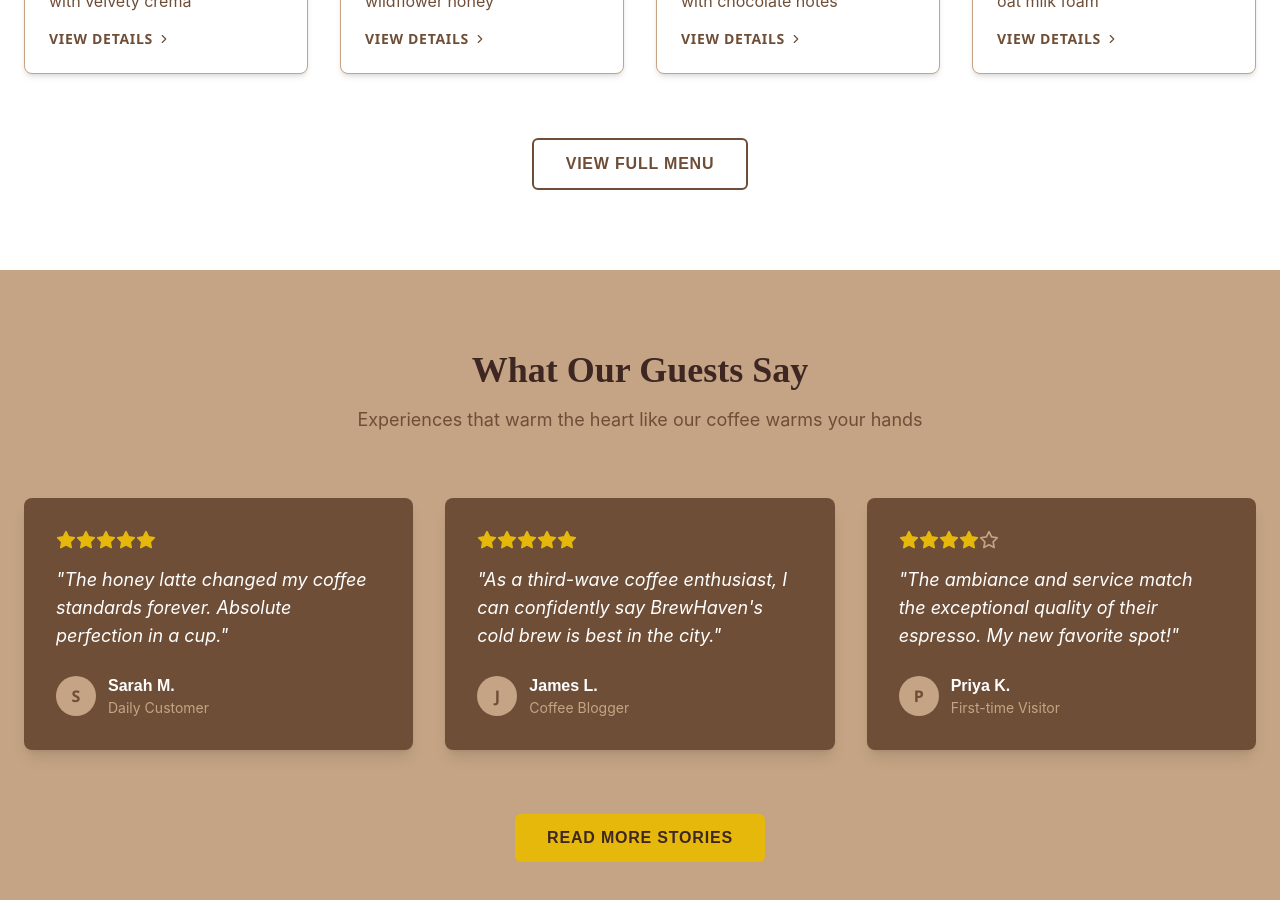
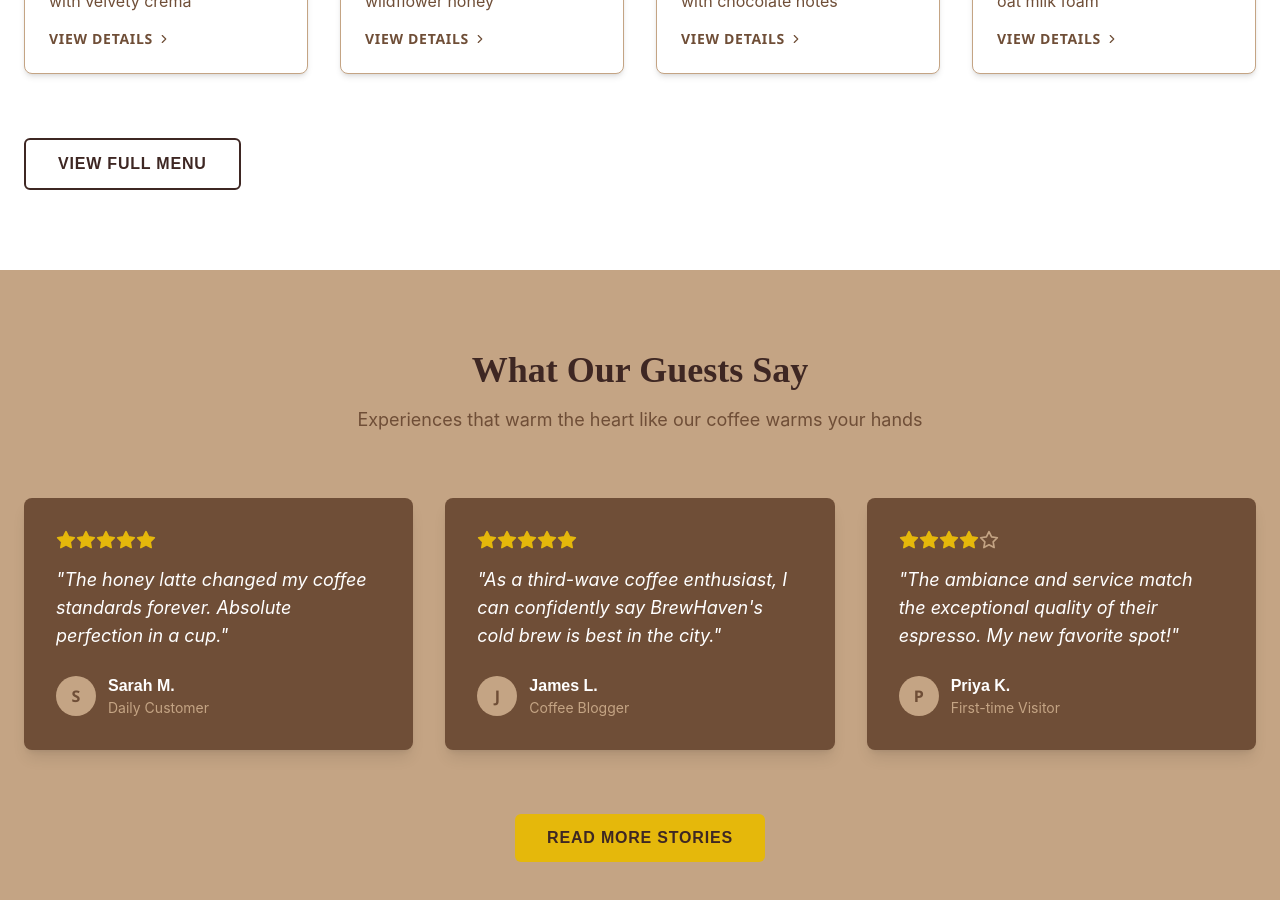
Before and after one commit to ZayanMustafa/coffeeshop, a Next.js app: page / in a window 1280 px wide. Shown: the part 1400-2300 px from the top of the page. Built offline with nearby package versions, Linux system fonts and the light colour scheme.

Commit message:
Update Button

```diff
--- a/src/sections/mainpage/menucard.js
+++ b/src/sections/mainpage/menucard.js
@@ -1,7 +1,9 @@
 
 "use client";
 
+import { Button } from '@/components/ui/button';
 import { MENU_CATEGORIES, MENU_ITEMS } from '@/constant/ShortMenu';
+import Link from 'next/link';
 import { useState } from 'react';
 import { FiCoffee, FiChevronRight } from 'react-icons/fi';
 
@@ -74,18 +76,21 @@ const MenuPreview = () => {
 
         {/* View Full Menu Button */}
         <div className="text-center mt-16">
-          <button
-            className="px-8 py-3 rounded-md font-semibold uppercase tracking-wider border-2 hover:bg-[#6F4E37] hover:text-white transition-colors"
-            style={{
-              borderColor: '#6F4E37',
-              color: '#6F4E37',
+          <Link href="/menu">
+            <Button
+              variant="outline"
+              className="px-8 py-3 rounded-md font-semibold uppercase tracking-wider border-2 hover:bg-[#875a3a] hover:text-#6F4E37 transition-colors center"
+              style={{
+                borderColor: '#7c4d2bff',
+                color: '#6F4E37',
               fontFamily: 'Montserrat, sans-serif'
             }}
           >
             View Full Menu
-          </button>
-        </div>
+          </Button>
+        </Link>
       </div>
+    </div>
     </section>
   );
 };
```
